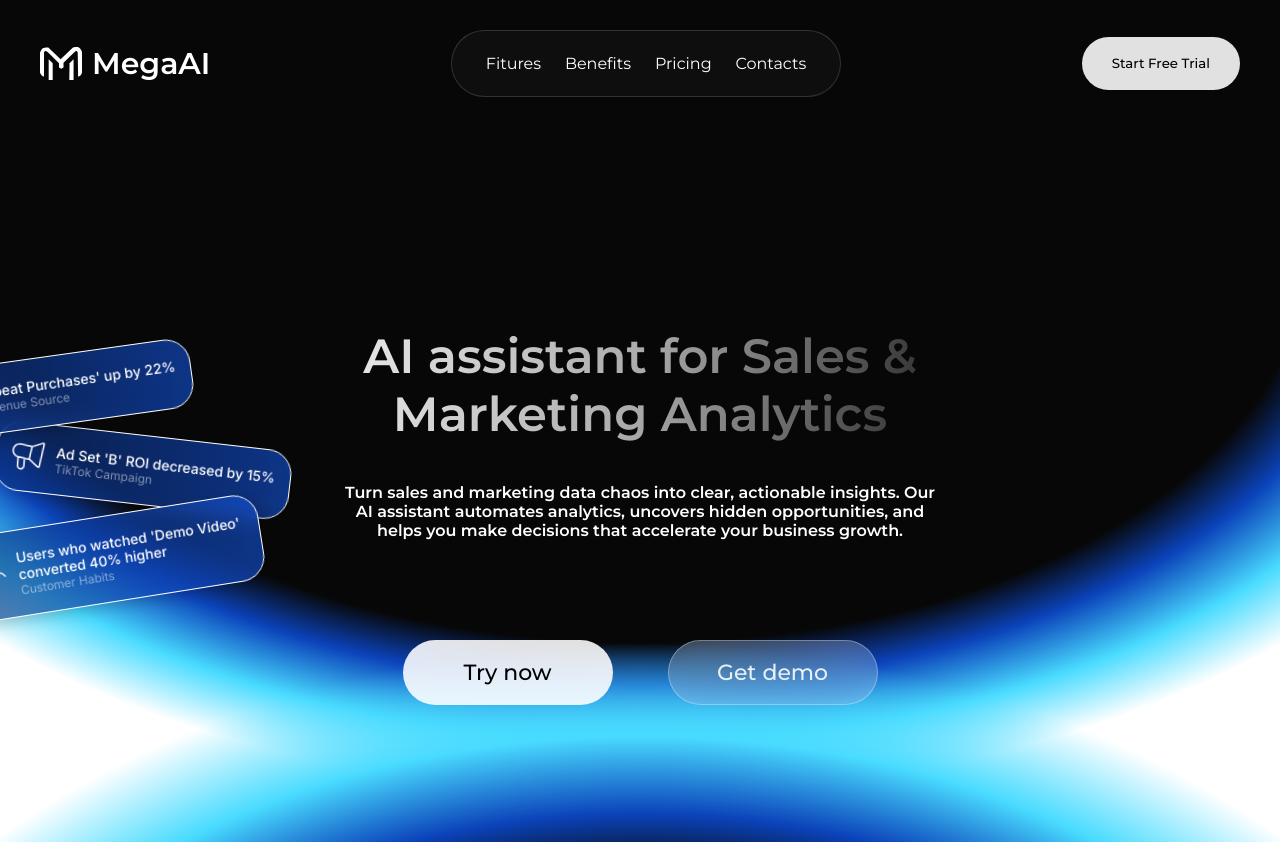
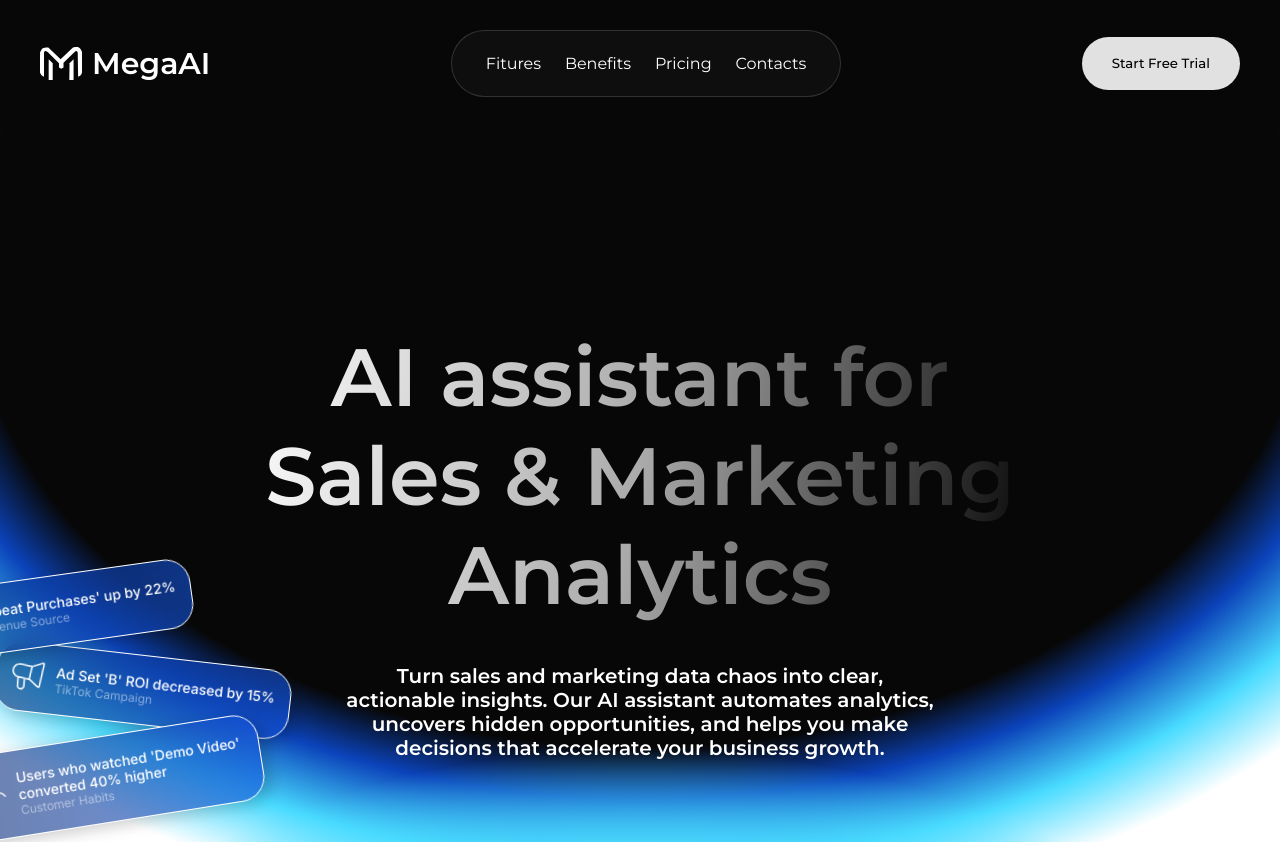
Before and after one commit to AlexxaVoi/AI-Assistant, a React (Create React App) app: page / in a window 1280 px wide. Shown: the top 842 px of the page. Built offline with nearby package versions, Linux system fonts and the light colour scheme.

Commit message:
update style

```diff
--- a/src/assets/styles/global.css
+++ b/src/assets/styles/global.css
@@ -15,9 +15,9 @@
   --blue-color: #0b43ba;
   --dark-background-card: #0a0d10;
 
-  --h1-size: 26px;
-  --h2-size: 20px;
-  --h3-size: 14px;
+  --h1-size: clamp(26px, calc(1rem + 5.1vw), 90px);
+  --h2-size: clamp(20px, 4vw, 50px);
+  --h3-size: clamp(14px, 10vw, 20px);
   --p-size: 14px;
 
   --h1-weight: 600;
@@ -30,9 +30,6 @@
 
 @media (min-width: 481px) {
   :root {
-    --h1-size: 36px;
-    --h2-size: 28px;
-
     --h1-max-width: 450px;
     --h2-max-width: 550px;
     --h3-max-width: 550px;
@@ -40,10 +37,6 @@
 }
 @media (min-width: 1025px) {
   :root {
-    --h1-size: 48px;
-    --h2-size: 36px;
-    --h3-size: 16px;
-
     --h1-max-width: 800px;
     --h2-max-width: 700px;
     --h3-max-width: 625px;
@@ -51,10 +44,6 @@
 }
 @media (min-width: 1440px) {
   :root {
-    --h1-size: 90px;
-    --h2-size: 50px;
-    --h3-size: 20px;
-
     --h1-max-width: 1300px;
     --h2-max-width: 850px;
     --h3-max-width: 850px;
--- a/src/sections/Pricing/PricingSection.css
+++ b/src/sections/Pricing/PricingSection.css
@@ -11,10 +11,15 @@
   content: "PLANNING";
   position: absolute;
   top: 33%;
-  font-size: 200px;
+  font-size: clamp(40px, 15vw, 200px);
   font-weight: 600;
   color: #ffffffc7;
   filter: blur(6px);
+}
+@media (min-width: 1440px) {
+  .price__container::before {
+    font-size: 200px;
+  }
 }
 .price__text {
   display: flex;
```
Also changed, not shown: src/components/InsideCard/InsideCard.css (+21 -0 lines).
